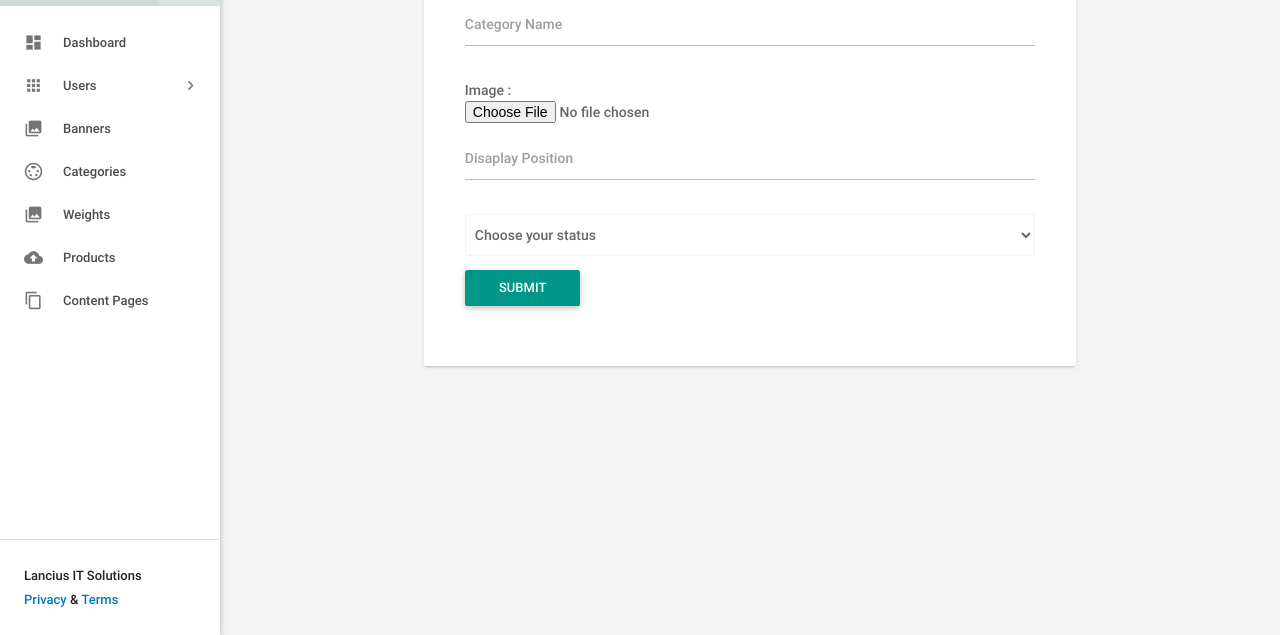
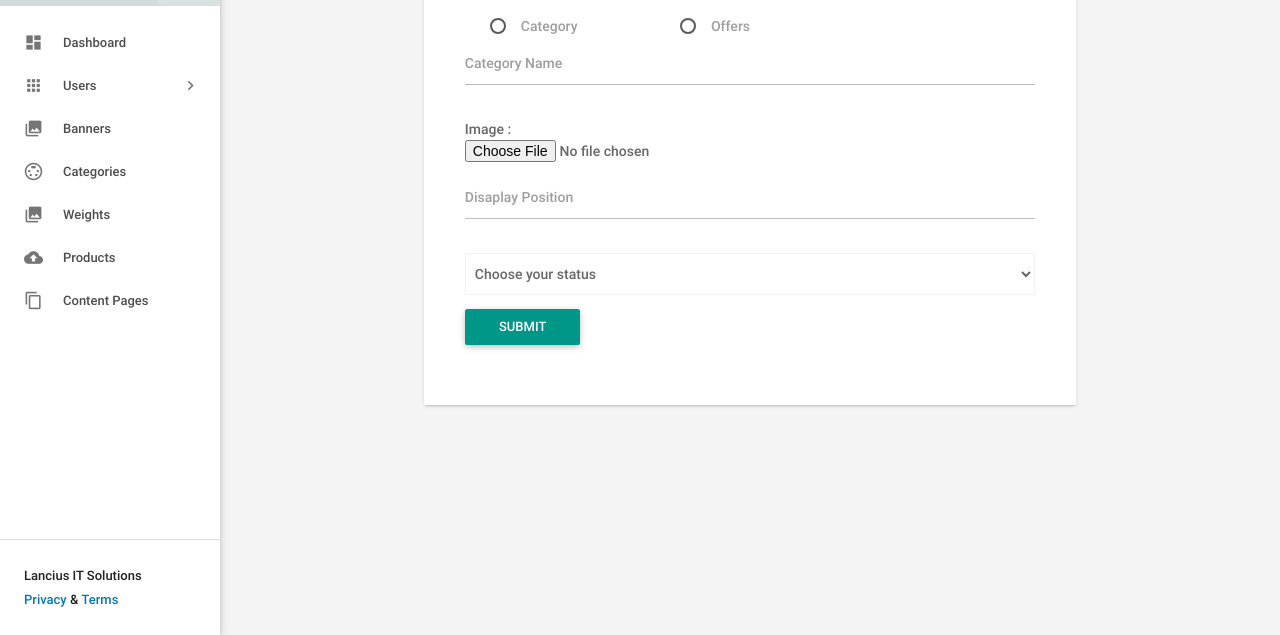
Before and after one commit to Srinivaslancius/Palle2Patnam, a PHP site: page /palle2patnam/add_categories.php in a window 1280 px wide. Shown: the part 165-800 px from the top of the page. Run offline with PHP 8.4, Linux system fonts and the light colour scheme; the visitor is signed in with stand-in values (Sample User, id 1); data that the repository does not hold is empty; some libraries are stand-ins or nearby versions.

Commit message:
catgories files cahnged

```diff
--- a/admin/add_categories.php
+++ b/admin/add_categories.php
@@ -5,6 +5,7 @@
             echo "";
         } else  {
 
+            $category_type = $_POST['category_type'];
             $category_name = $_POST['category_name'];
             $category_image = $_FILES['category_image']["name"];
             $display_position = $_POST['display_position'];
@@ -23,7 +24,7 @@
                 }
 
                 if (move_uploaded_file($_FILES["category_image"]["tmp_name"], $target_file)) {
-                    $sql = "INSERT INTO categories (`category_name`, `category_image`, `display_position`,`status`) VALUES ('$category_name', '$category_image', '$display_position', '$status')";
+                    $sql = "INSERT INTO categories (`category_type`, `category_name`, `category_image`, `display_position`,`status`) VALUES ('$category_type', '$category_name', '$category_image', '$display_position', '$status')";
                     if($conn->query($sql) === TRUE){
                        echo "<script>alert('Data Updated Successfully');window.location.href='categories.php';</script>";
                     } else {
@@ -49,6 +50,17 @@
                     <div class="row">
                         <form class="col s12" method="post" enctype="multipart/form-data">
                             <div class="row">
+
+                                <div class="input-field col s12">
+                                    <p class="p-v-xs col s4">
+                                        <input class="with-gap" name="category_type" id="test1" type="radio" value="0" required>
+                                        <label for="test1">Category</label>
+                                    </p>
+                                    <p class="p-v-xs col s4">
+                                        <input class="with-gap" name="category_type" id="test2" type="radio" value="1" required>
+                                        <label for="test2">Offers</label>
+                                    </p>
+                                </div>
 
                                 <div class="input-field col s12">
                                     <input id="title" type="text" class="validate" name="category_name" required>
```
Also changed, not shown: admin/edit_categories.php (+13 -2 lines).
